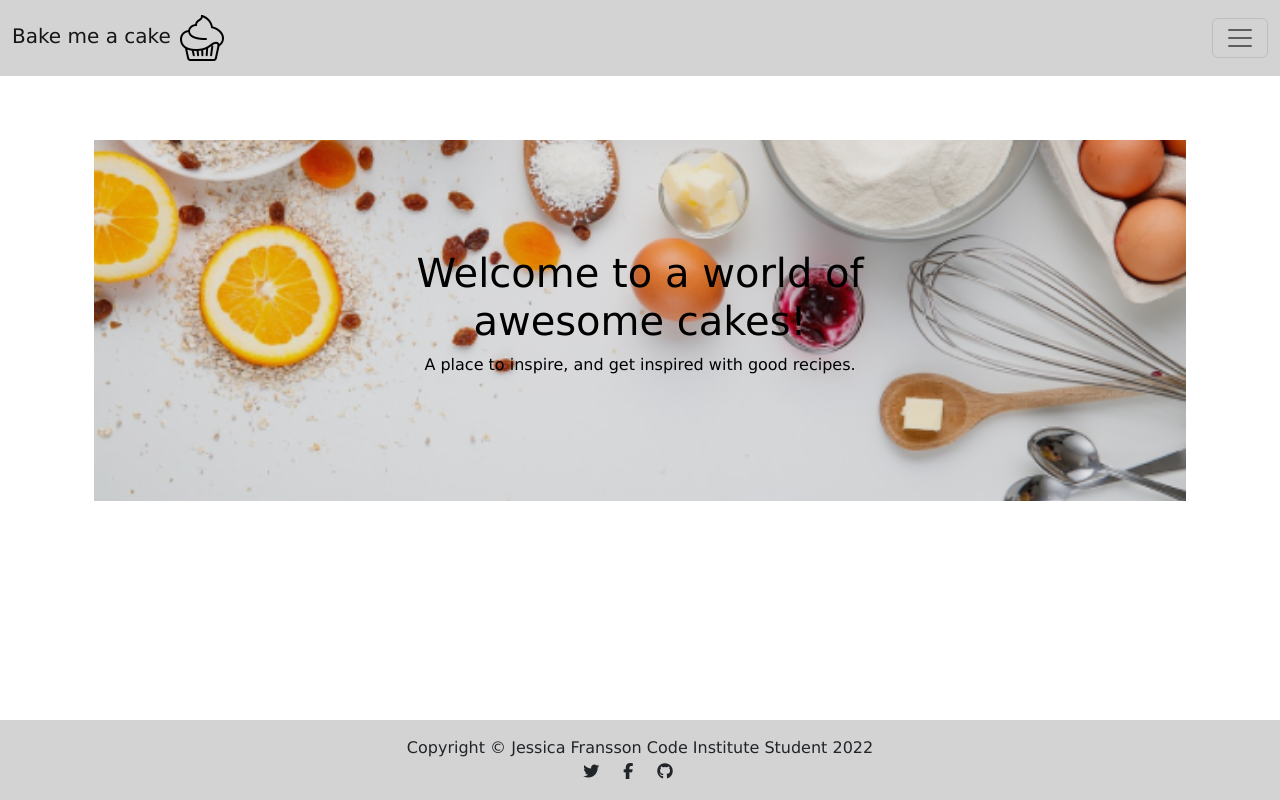
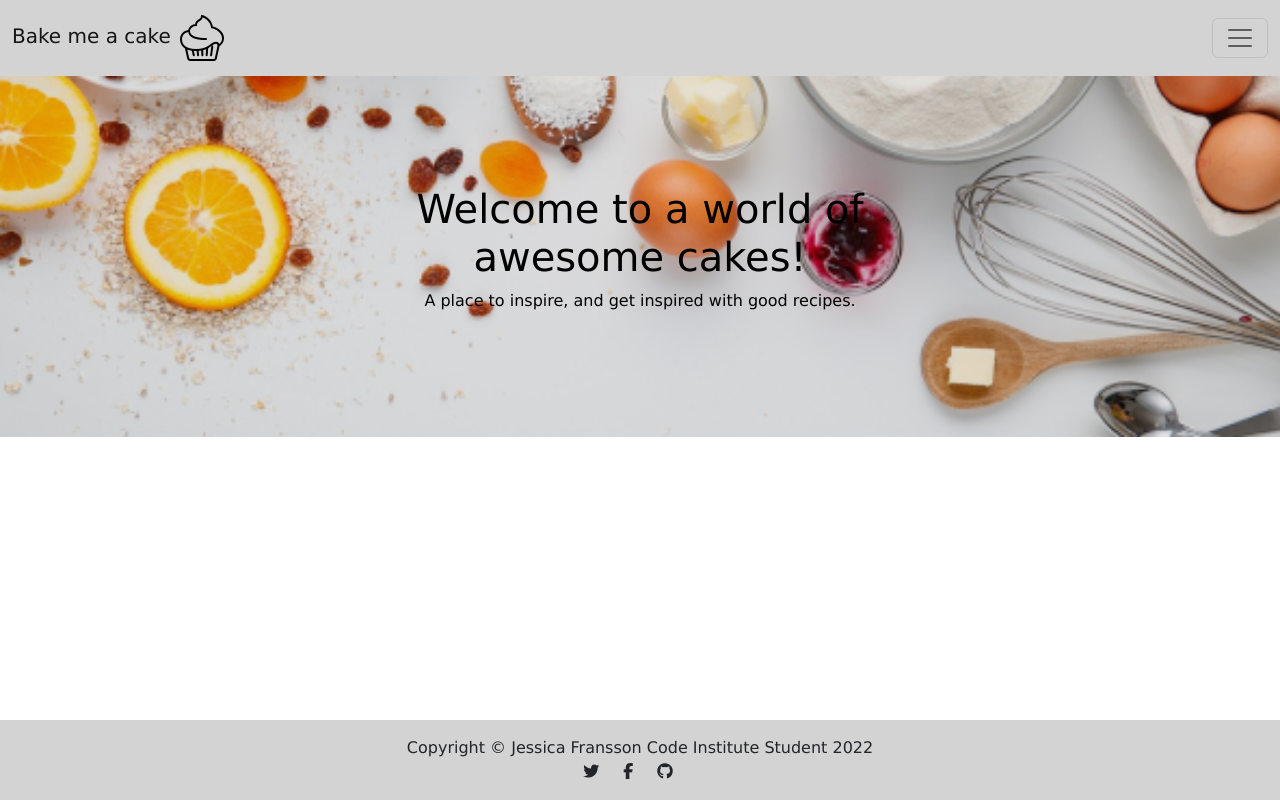
Before and after one commit to jessicafransson/bake-me-a-cake, a Django app: page / in a window 1280 px wide. Run offline with Django 3.2, Linux system fonts and the light colour scheme; data that the repository does not hold is empty; some libraries are stand-ins or nearby versions; some web fonts are replaced.

Commit message:
update header image to full screen width

```diff
--- a/static/css/style.css
+++ b/static/css/style.css
@@ -1,26 +1,36 @@
 /*------------------------------ Body */
-body, html {
+html, body {
   font-family: Verdana, Geneva, Tahoma, sans-serif;
   height: 100%;
+  margin: 0;
+}
+
+body {
+  position: relative;
 }
 
 /*------------------------------ Hero image */
 
 .hero-image {
-  background-image: linear-gradient(rgba(0, 0, 0, 0.1), rgba(0, 0, 0,
+    background-image: linear-gradient(rgba(0, 0, 0, 0.1), rgba(0, 0, 0,
   0.1)), url("../images/heroimage.png");
 
   height: 361px;
+  width: 100%;
   background-position: center;
   background-repeat: no-repeat;
   background-size: cover;
   position: relative;
+  display: flex;
+  justify-content: center;
+  align-items: center;
+
 }
 
-.card-body {
+/* .card-body {
   padding-left: 0;
   padding-right: 0;
-}
+} */
 
 .hero-text {
   text-align: center;
@@ -29,6 +39,8 @@ body, html {
   left: 50%;
   transform: translate(-50%, -50%);
   color: black;
+  margin-top: 0;
+  margin-bottom: 0.5em;
 }
 
 /*------------------------------ Links and titles */
--- a/templates/index.html
+++ b/templates/index.html
@@ -1,19 +1,22 @@
 {% extends "base.html" %}
 {% load static %}
 {% block content %}
+
+<!-- hero image section-->
+<!-- <link rel="stylesheet" href="style.css"> -->
+<div class="hero-image">
+    <div class="hero-text">
+        <h1>Welcome to a world of awesome cakes!</h1>
+        <p> A place to inspire, and get inspired with good recipes.</p>
+    </div>
+</div>
 
 <section class="container text-center g-5 mt-5">
     <div class="row">
 
         <!-- Recipe posts column -->
         <div class="col-12 mt-3 text-start">
-            <!-- hero image section-->
-            <div class="hero-image">
-                <div class="hero-text">
-                    <h1>Welcome to a world of awesome cakes!</h1>
-                    <p> A place to inspire, and get inspired with good recipes.</p>
-                </div>
-            </div>
+
         </div>
         {% for post in post_list %}
         <div class="col-md-6 text-start">
```
